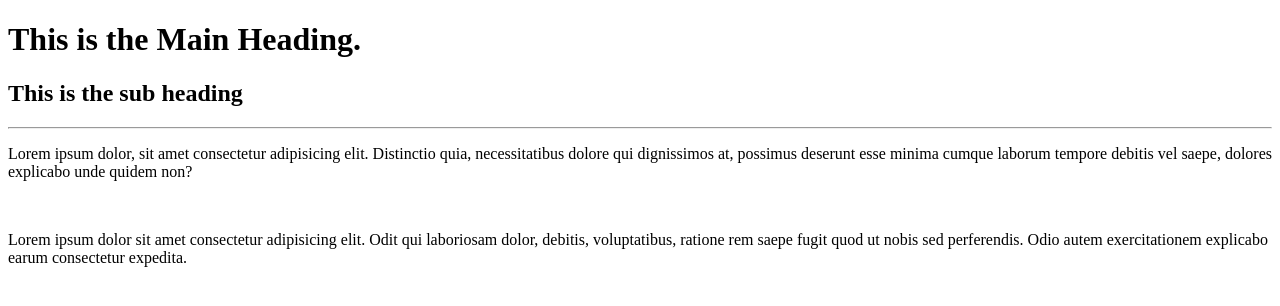
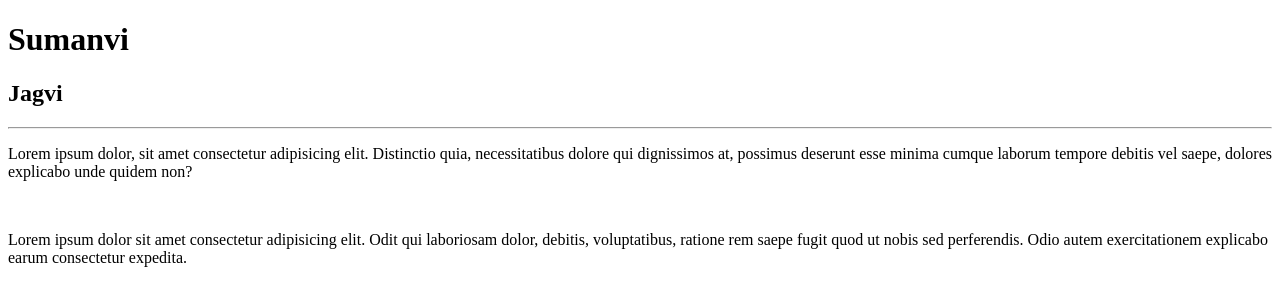
Before and after one commit to sumanvitummala/aws-new, a plain HTML site: page index.html in a window 1280 px wide. Drawn offline with Linux system fonts and the light colour scheme.

Commit message:
Update index.html

```diff
--- a/index.html
+++ b/index.html
@@ -6,8 +6,8 @@
     <title>Document</title>
 </head>
 <body>
-    <h1>This is the Main Heading.</h1>
-    <h2>This is the sub heading</h2>
+    <h1>Sumanvi</h1>
+    <h2>Jagvi</h2>
     <hr>
     <p>Lorem ipsum dolor, sit amet consectetur adipisicing elit. Distinctio quia, necessitatibus dolore qui dignissimos at, possimus deserunt esse minima cumque laborum tempore debitis vel saepe, dolores explicabo unde quidem non?</p>
     <br>
```
